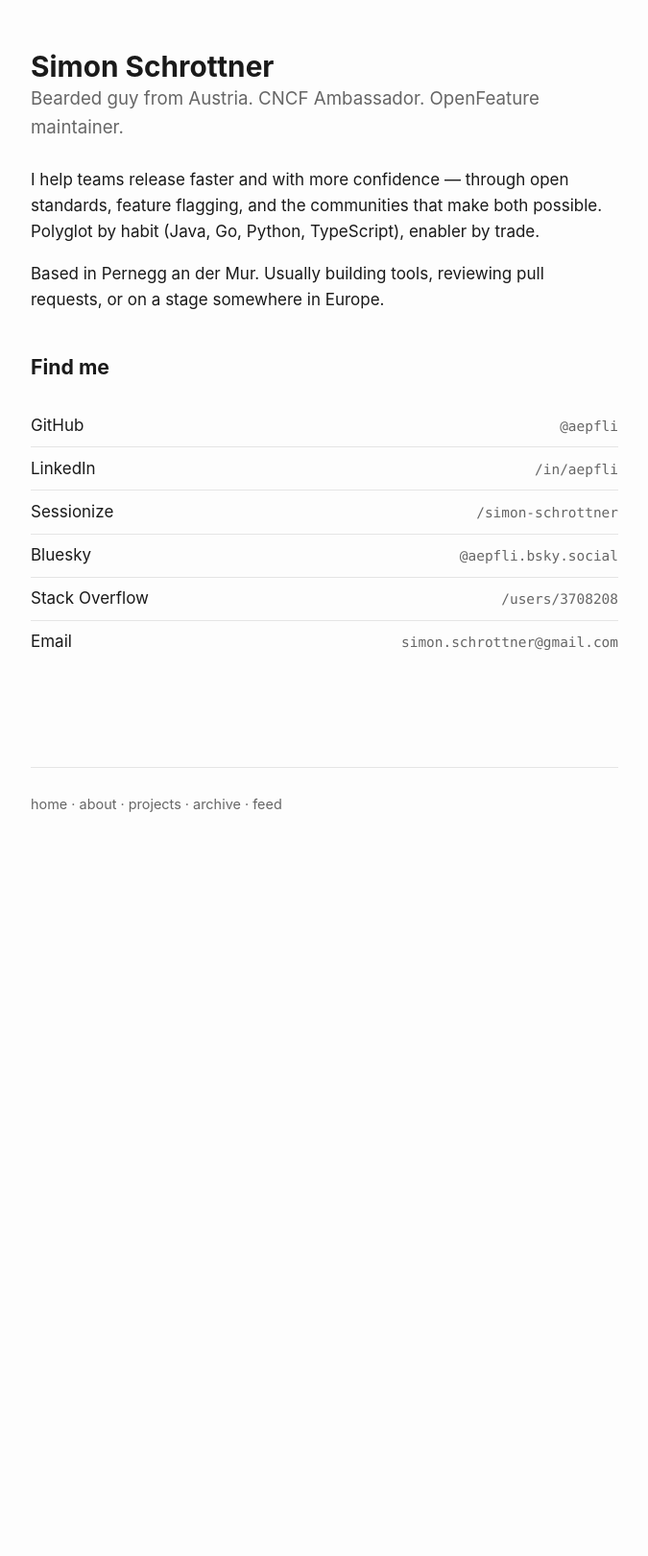
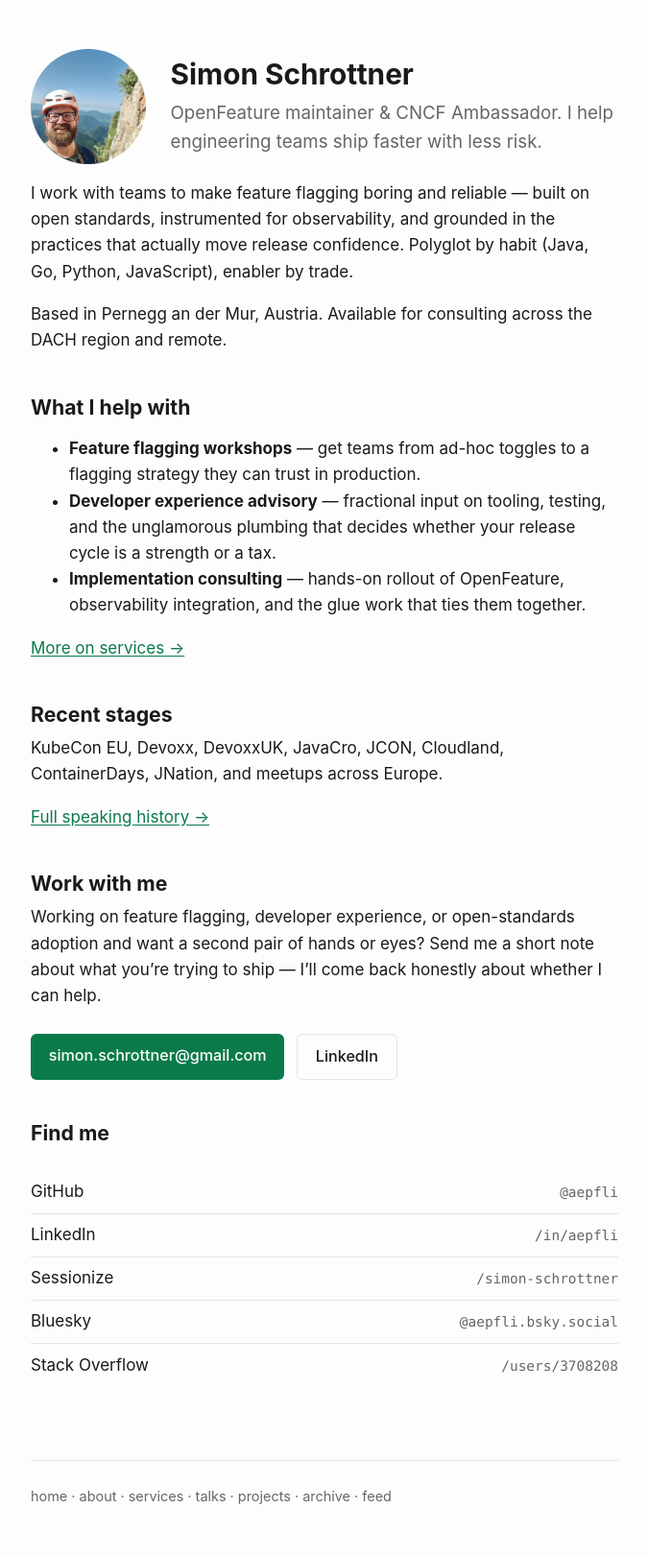
Before and after one commit to aepfli/aepfli.github.io, a Jekyll site: the page built from index.md, in a window 1280 px wide. Shown: the whole page at 96% size, without its empty margins (302-977 px from the left). Built offline with Jekyll 4.4.1, drawn with Linux system fonts in a browser that asks for light colours; our own code applies the rules of GitHub Pages for plain Markdown files; before the commit the page ends 900 px from its top, so only the background shows below that.

Commit message:
Reposition site for consulting: services, talks, hero portrait
- New hero with portrait and consulting positioning
- New /services/ page (workshops, DevEx advisory, implementation)
- New /talks/ page with featured KubeCon EU 2025 recording
- Projects restructured to lead with OpenFeature
- About refreshed with current background and outside-work
- Footer nav extended with services and talks
- Spellcheck dictionary updated for new vocabulary

Co-Authored-By: Claude Opus 4.7 (1M context) <noreply@anthropic.com>

```diff
--- a/_config.yml
+++ b/_config.yml
@@ -1,5 +1,5 @@
 title: Simon Schrottner
-description: CNCF Ambassador, OpenFeature maintainer, bearded guy from Austria who loves to code.
+description: OpenFeature maintainer & CNCF Ambassador. Consulting and workshops on feature flagging, developer experience, and open-standards adoption — Austria, DACH region and remote.
 author:
   name: Simon Schrottner
   email: simon.schrottner@gmail.com
--- a/_layouts/default.html
+++ b/_layouts/default.html
@@ -16,6 +16,8 @@
     <nav>
       <a href="{{ '/' | relative_url }}">home</a>
       · <a href="{{ '/about/' | relative_url }}">about</a>
+      · <a href="{{ '/services/' | relative_url }}">services</a>
+      · <a href="{{ '/talks/' | relative_url }}">talks</a>
       · <a href="{{ '/projects/' | relative_url }}">projects</a>
       · <a href="{{ '/archive/' | relative_url }}">archive</a>
       · <a href="{{ '/feed.xml' | relative_url }}">feed</a>
--- a/assets/css/style.css
+++ b/assets/css/style.css
@@ -140,3 +140,75 @@ hr {
 }
 
 img { max-width: 100%; height: auto; }
+
+.hero {
+  display: flex;
+  align-items: center;
+  gap: 1.5rem;
+  margin-bottom: 1rem;
+}
+
+.hero .portrait {
+  width: 120px;
+  height: 120px;
+  border-radius: 50%;
+  object-fit: cover;
+  flex-shrink: 0;
+}
+
+.hero h1 { margin: 0 0 0.4rem; }
+.hero .tagline { margin: 0; }
+
+@media (max-width: 480px) {
+  .hero {
+    flex-direction: column;
+    align-items: flex-start;
+    gap: 1rem;
+  }
+  .hero .portrait { width: 96px; height: 96px; }
+}
+
+.cta {
+  display: flex;
+  flex-wrap: wrap;
+  gap: 0.75rem;
+  margin: 1.5rem 0 2rem;
+}
+
+.cta-button {
+  display: inline-block;
+  padding: 0.6rem 1.1rem;
+  background: var(--accent);
+  color: var(--bg);
+  border-radius: 6px;
+  text-decoration: none;
+  font-weight: 500;
+  font-size: 0.95rem;
+}
+
+.cta-button:hover {
+  text-decoration: none;
+  filter: brightness(1.05);
+}
+
+.cta-button-secondary {
+  background: transparent;
+  color: var(--fg);
+  border: 1px solid var(--border);
+}
+
+.cta-button-secondary:hover {
+  border-color: var(--accent);
+  color: var(--accent);
+}
+
+.featured {
+  border: 1px solid var(--border);
+  border-left: 3px solid var(--accent);
+  padding: 1rem 1.25rem;
+  border-radius: 6px;
+  margin: 1.5rem 0;
+}
+
+.featured h3 { margin-top: 0; }
+.featured .meta { margin-bottom: 0.75rem; }
--- a/index.md
+++ b/index.md
@@ -2,13 +2,40 @@
 layout: default
 ---
 
-# Simon Schrottner
+<section class="hero">
+  <img src="{{ '/assets/portrait.jpg' | relative_url }}" alt="Portrait of Simon Schrottner" class="portrait">
+  <div class="hero-text">
+    <h1>Simon Schrottner</h1>
+    <p class="tagline">OpenFeature maintainer & CNCF Ambassador. I help engineering teams ship faster with less risk.</p>
+  </div>
+</section>
 
-<p class="tagline">Bearded guy from Austria. CNCF Ambassador. OpenFeature maintainer.</p>
+I work with teams to make feature flagging boring and reliable — built on open standards, instrumented for observability, and grounded in the practices that actually move release confidence. Polyglot by habit (Java, Go, Python, JavaScript), enabler by trade.
 
-I help teams release faster and with more confidence — through open standards, feature flagging, and the communities that make both possible. Polyglot by habit (Java, Go, Python, TypeScript), enabler by trade.
+Based in Pernegg an der Mur, Austria. Available for consulting across the DACH region and remote.
 
-Based in Pernegg an der Mur. Usually building tools, reviewing pull requests, or on a stage somewhere in Europe.
+## What I help with
+
+- **Feature flagging workshops** — get teams from ad-hoc toggles to a flagging strategy they can trust in production.
+- **Developer experience advisory** — fractional input on tooling, testing, and the unglamorous plumbing that decides whether your release cycle is a strength or a tax.
+- **Implementation consulting** — hands-on rollout of OpenFeature, observability integration, and the glue work that ties them together.
+
+[More on services →]({{ '/services/' | relative_url }})
+
+## Recent stages
+
+KubeCon EU, Devoxx, DevoxxUK, JavaCro, JCON, Cloudland, ContainerDays, JNation, and meetups across Europe.
+
+[Full speaking history →]({{ '/talks/' | relative_url }})
+
+## Work with me
+
+Working on feature flagging, developer experience, or open-standards adoption and want a second pair of hands or eyes? Send me a short note about what you're trying to ship — I'll come back honestly about whether I can help.
+
+<p class="cta">
+  <a href="mailto:simon.schrottner@gmail.com" class="cta-button">simon.schrottner@gmail.com</a>
+  <a href="https://www.linkedin.com/in/aepfli/" class="cta-button cta-button-secondary">LinkedIn</a>
+</p>
 
 ## Find me
 
@@ -18,5 +45,4 @@ Based in Pernegg an der Mur. Usually building tools, reviewing pull requests, or
   <li><a href="https://sessionize.com/simon-schrottner">Sessionize <span class="handle">/simon-schrottner</span></a></li>
   <li><a href="https://bsky.app/profile/aepfli.bsky.social">Bluesky <span class="handle">@aepfli.bsky.social</span></a></li>
   <li><a href="https://stackoverflow.com/users/3708208">Stack Overflow <span class="handle">/users/3708208</span></a></li>
-  <li><a href="mailto:simon.schrottner@gmail.com">Email <span class="handle">simon.schrottner@gmail.com</span></a></li>
 </ul>
```
Also changed, not shown: about.md (+9 -6 lines), projects.md (+15 -4 lines), services.md (added, +36 -0 lines), talks.md (added, +48 -0 lines), assets/portrait.jpg (added), 1 other file.
